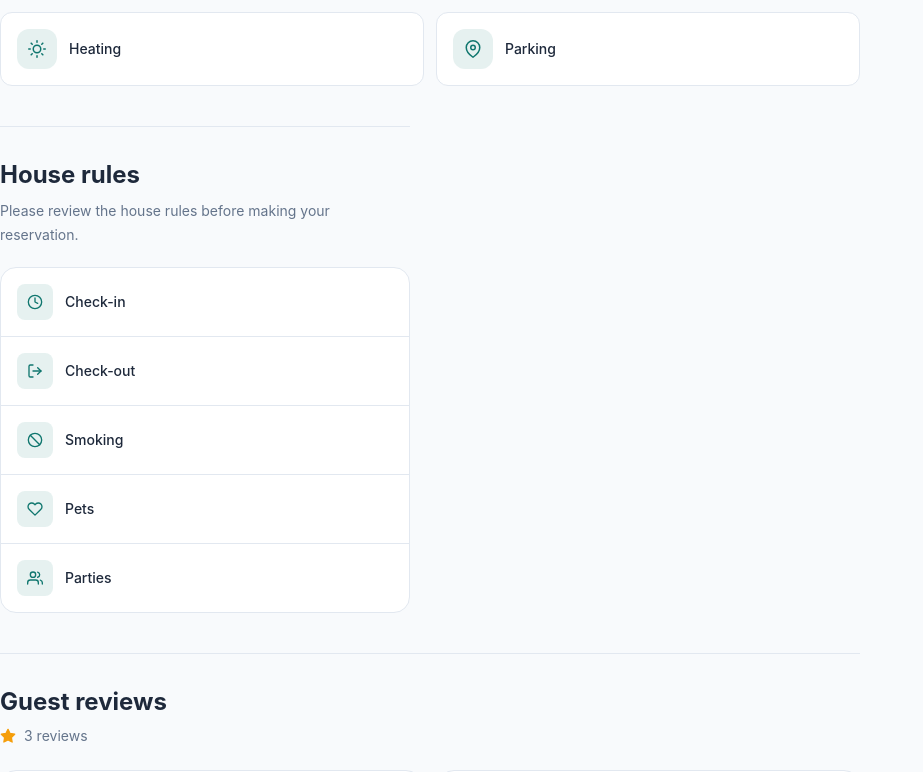
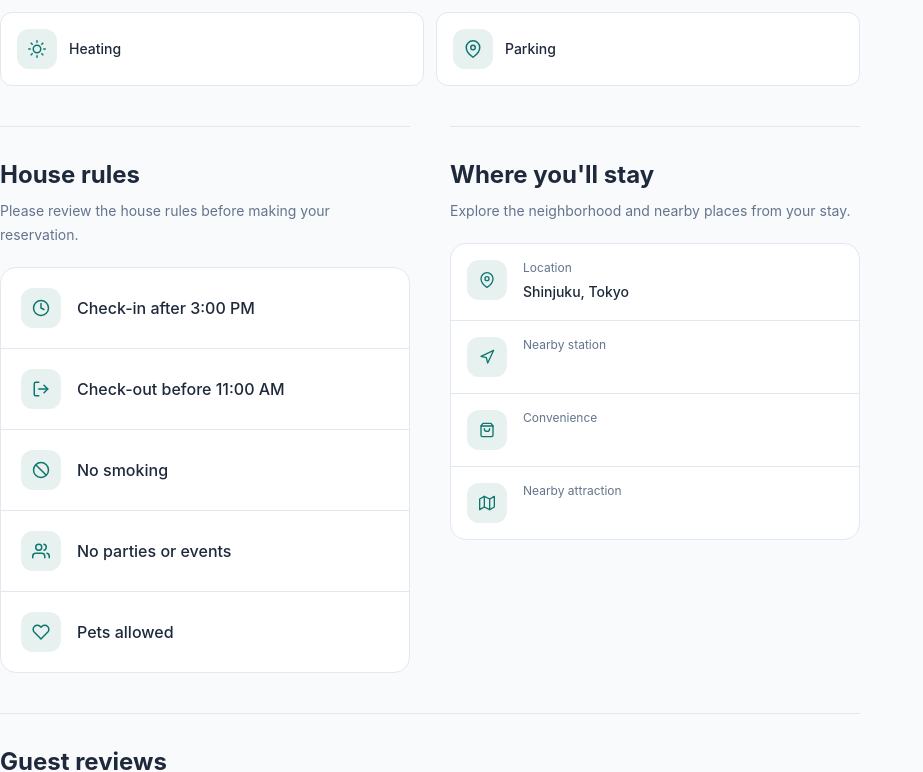
Before and after one commit to theashrafislam/room-nest-frontend, a React (Vite) app: page /rooms/1 in a window 1280 px wide. Shown: the part 1768-2540 px from the top of the page, without its empty margins (0-923 px from the left). Built offline with nearby package versions, Linux system fonts and the light colour scheme; no server answers.

Commit message:
nearlly done witth polish

```diff
--- a/src/components/roomDetails/HouseRules.jsx
+++ b/src/components/roomDetails/HouseRules.jsx
@@ -5,43 +5,44 @@ import {
     FiSlash,
     FiHeart,
     FiUsers,
+    FiCheckCircle,
 } from "react-icons/fi";
 
 const HouseRules = ({ rules }) => {
-    if (!rules) {
+    if (!Array.isArray(rules) || rules.length === 0) {
         return null;
     }
 
-    const rulesData = [
-        {
-            label: "Check-in",
-            value: rules.checkIn,
-            icon: FiClock,
-        },
-        {
-            label: "Check-out",
-            value: rules.checkOut,
-            icon: FiLogOut,
-        },
-        {
-            label: "Smoking",
-            value: rules.smoking,
-            icon: FiSlash,
-        },
-        {
-            label: "Pets",
-            value: rules.pets,
-            icon: FiHeart,
-        },
-        {
-            label: "Parties",
-            value: rules.parties,
-            icon: FiUsers,
-        },
-    ];
+    const getRuleIcon = (rule) => {
+        const text = rule.toLowerCase();
+
+        if (text.includes("check-in")) {
+            return FiClock;
+        }
+
+        if (text.includes("check-out")) {
+            return FiLogOut;
+        }
+
+        if (text.includes("smoking")) {
+            return FiSlash;
+        }
+
+        if (text.includes("pets")) {
+            return FiHeart;
+        }
+
+        if (text.includes("parties") || text.includes("events")) {
+            return FiUsers;
+        }
+
+        return FiCheckCircle;
+    };
 
     return (
         <section className="border-t border-border pt-8">
+            {/* Section Header */}
+            <div>
                 <h2 className="text-xl font-bold text-text sm:text-2xl">
                     House rules
                 </h2>
@@ -49,29 +50,31 @@ const HouseRules = ({ rules }) => {
                 <p className="mt-2 text-sm leading-6 text-muted">
                     Please review the house rules before making your reservation.
                 </p>
+            </div>
 
-            <div className="mt-5 divide-y divide-border rounded-2xl border border-border bg-card">
-                {rulesData.map((rule) => {
-                    const Icon = rule.icon;
+            {/* Rules */}
+            <div className="mt-5 overflow-hidden rounded-2xl border border-border bg-card">
+                {rules.map((rule, index) => {
+                    const Icon = getRuleIcon(rule);
 
                     return (
                         <div
-                            key={rule.label}
-                            className="flex items-center justify-between gap-4 p-4"
+                            key={`${rule}-${index}`}
+                            className={`flex items-center gap-4 p-4 sm:p-5 ${
+                                index !== rules.length - 1
+                                    ? "border-b border-border"
+                                    : ""
+                            }`}
                         >
-                            <div className="flex items-center gap-3">
-                                <div className="flex h-9 w-9 items-center justify-center rounded-lg bg-primary/10 text-primary">
-                                    <Icon />
+                            {/* Icon */}
+                            <div className="flex h-10 w-10 shrink-0 items-center justify-center rounded-xl bg-primary/10 text-primary">
+                                <Icon className="text-lg" />
                             </div>
 
-                                <span className="text-sm font-medium text-text">
-                                    {rule.label}
-                                </span>
-                            </div>
-
-                            <span className="text-right text-sm text-muted">
-                                {rule.value}
-                            </span>
+                            {/* Rule */}
+                            <p className="text-sm font-medium leading-6 text-text sm:text-base">
+                                {rule}
+                            </p>
                         </div>
                     );
                 })}
--- a/src/components/roomDetails/Reviews.jsx
+++ b/src/components/roomDetails/Reviews.jsx
@@ -15,8 +15,7 @@ const Reviews = ({ reviews = [], }) => {
                         <FiStar className="fill-secondary text-secondary" />
 
                         <span className="font-semibold text-text">{reviews?.rating}</span>
-
-                        <span className="text-sm text-muted">{reviews?.length} reviews</span>
+                        <span className="text-sm text-muted">{reviews?.length} <span>·</span> reviews</span>
                     </div>
                 </div>
             </div>
--- a/src/pages/rooms/RoomDetails.jsx
+++ b/src/pages/rooms/RoomDetails.jsx
@@ -84,14 +84,12 @@ const RoomDetails = () => {
                         {/* Rules + Location */}
                         <div className="grid gap-10 lg:grid-cols-2 lg:items-start">
 
-                            <HouseRules
-                                rules={room.houseRules}
-                            />
+                            <HouseRules rules={room.houseRules}/>
 
-                            {/* <LocationInfo
+                            <LocationInfo
                                 location={room.location}
                                 details={room.locationDetails}
-                            /> */}
+                            />
 
                         </div>
 
```
Lines whose indentation alone changed are shown as unchanged.
